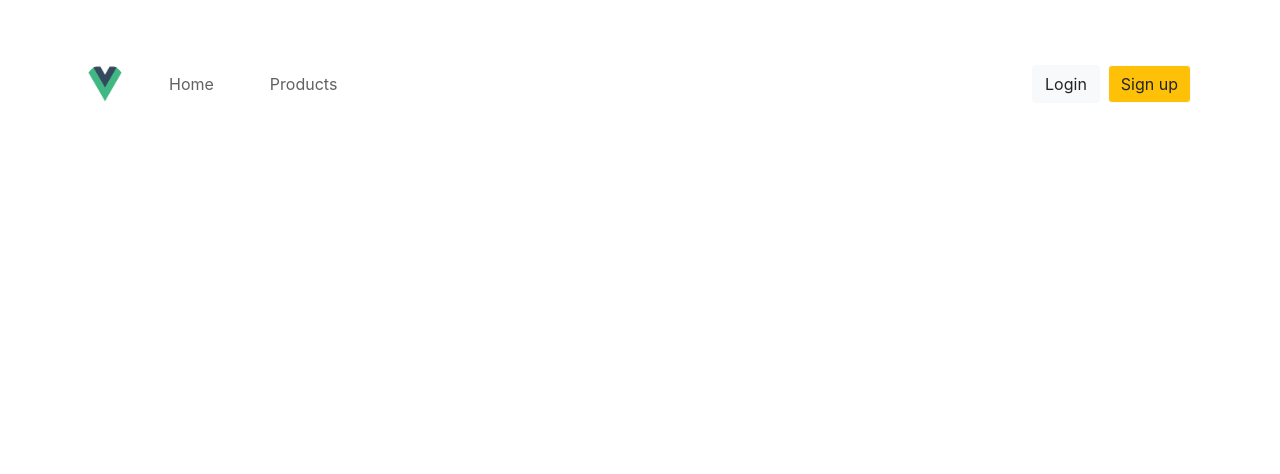
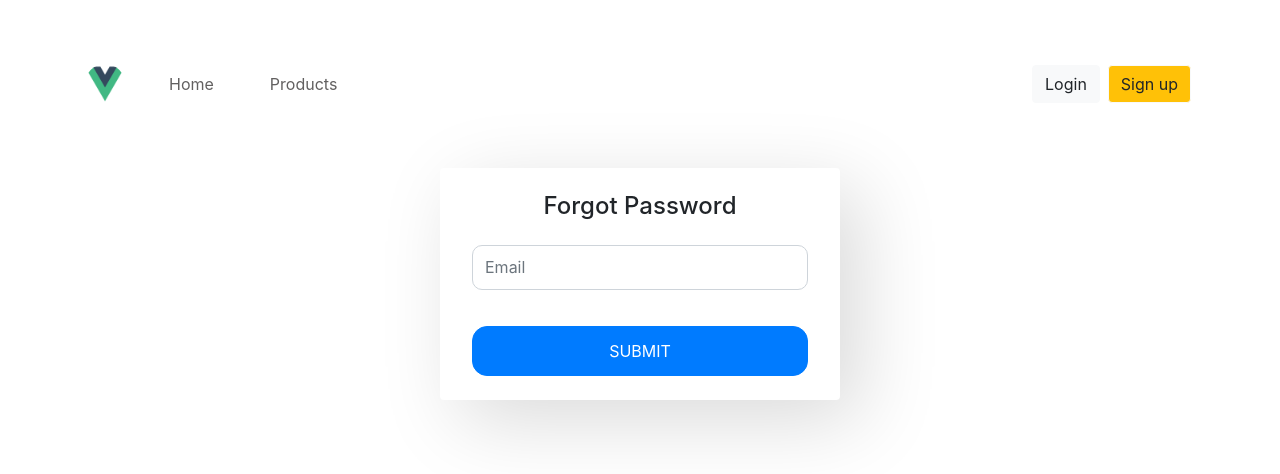
Before and after one commit to saharmoradik/Authentication-vue, a Vue app: page /forgotPassword in a window 1280 px wide. Shown: the top 474 px of the page. Built offline with nearby package versions, Linux system fonts and the light colour scheme.

Commit message:
ForgotPassword component

```diff
--- /dev/null
+++ b/src/components/ForgotPassword.vue
@@ -0,0 +1,27 @@
+<template>
+  <form>
+    <div
+      class="container-fluid d-flex justify-content-center align-items-center h-100"
+    >
+      <div class="card p-3 text-center py-4">
+        <h4>Forgot Password</h4>
+
+        <div class="mt-3 px-3">
+          <input class="form-control" placeholder="Email" />
+        </div>
+
+        <div class="mt-3 d-grid px-3">
+          <button class="btn btn-primary btn-block btn-signup text-uppercase">
+            <span>Submit</span>
+          </button>
+        </div>
+      </div>
+    </div>
+  </form>
+</template>
+
+<script>
+export default {
+  name: "FrogotPassword",
+};
+</script>
--- a/src/components/LoginForm.vue
+++ b/src/components/LoginForm.vue
@@ -22,7 +22,9 @@
 
         <div class="px-3">
           <div class="mt-2 form-check d-flex flex-row">
-            <a class="ms-2" href="#"> Forgot Password? </a>
+            <RouterLink to="/forgotPassword" class="ms-2" href="#">
+              Forgot Password?
+            </RouterLink>
           </div>
         </div>
       </div>
--- a/src/router.js
+++ b/src/router.js
@@ -2,6 +2,7 @@ import { createWebHistory, createRouter } from "vue-router";
 import HomePage from "./components/HomePage";
 import LoginForm from "./components/LoginForm";
 import RegistrationForm from "./components/RegistrationForm";
+import ForgotPassword from "./components/ForgotPassword";
 
 const routes = [
   {
@@ -19,6 +20,11 @@ const routes = [
     name: "RegistrationForm",
     component: RegistrationForm,
   },
+  {
+    path: "/forgotPassword",
+    name: "ForgotPassword",
+    component: ForgotPassword,
+  },
 ];
 
 const router = createRouter({
```
